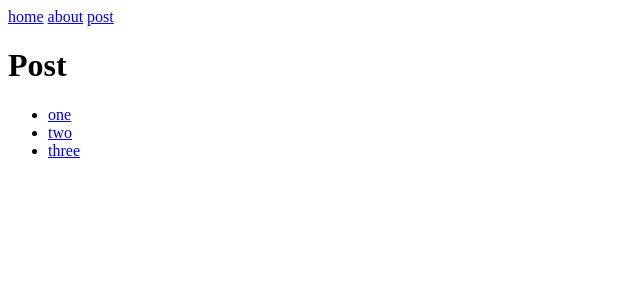
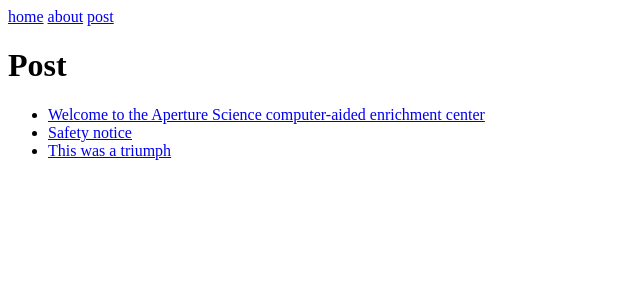
Before and after one commit to kong-tae-hyeon-khu/SvelteAndSvelteKit, a SvelteKit app: page /post in a window 1280 px wide. Shown: the top 300 px of the page, without its empty margins (0-640 px from the left). Built offline with nearby package versions, Linux system fonts and the light colour scheme.

Commit message:
Study Routing & Load Data

```diff
--- /dev/null
+++ b/src/routes/post/+page.server.js
@@ -0,0 +1,10 @@
+import { posts } from "./data";
+
+export const load = () => {
+    return {
+        summaries : posts.map((post) => ({
+            slug : post.slug,
+            title : post.title
+        }))
+    }
+}
--- a/src/routes/post/+page.svelte
+++ b/src/routes/post/+page.svelte
@@ -1,6 +1,10 @@
+<script>
+    export let data;
+</script>
+
 <h1>Post</h1>
 <ul>
-    <li><a href="/post/one">one</a></li>
-    <li><a href="/post/two">two</a></li>
-    <li><a href="/post/three">three</a></li>
+    {#each data.summaries as {slug, title}}
+        <li><a href="/post/{slug}">{title}</a></li>
+    {/each}
 </ul>
--- a/src/routes/post/[slug]/+page.svelte
+++ b/src/routes/post/[slug]/+page.svelte
@@ -1 +1,7 @@
+<script>
+    export let data;
+</script>
+
 <h1>blog post</h1>
+<h1>{data.post?.title}</h1>
+<div>{@html data.post?.content}</div>
--- /dev/null
+++ b/src/routes/post/data.js
@@ -0,0 +1,21 @@
+export const posts = [
+	{
+		slug: 'welcome',
+		title: 'Welcome to the Aperture Science computer-aided enrichment center',
+		content:
+			'<p>We hope your brief detention in the relaxation vault has been a pleasant one.</p><p>Your specimen has been processed and we are now ready to begin the test proper.</p>'
+	},
+
+	{
+		slug: 'safety',
+		title: 'Safety notice',
+		content:
+			'<p>While safety is one of many Enrichment Center Goals, the Aperture Science High Energy Pellet, seen to the left of the chamber, can and has caused permanent disabilities, such as vaporization. Please be careful.</p>'
+	},
+
+	{
+		slug: 'cake',
+		title: 'This was a triumph',
+		content: "<p>I'm making a note here: HUGE SUCCESS.</p>"
+	}
+];
```
Also changed, not shown: src/routes/post/[slug]/+page.server.js (added, +10 -0 lines).
